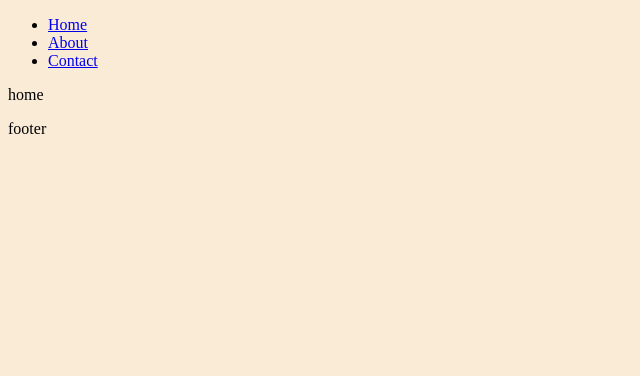
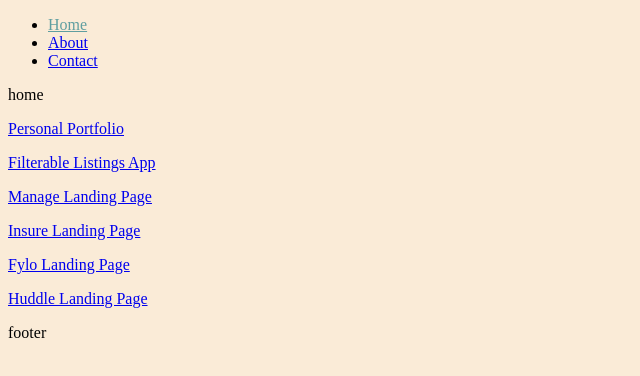
Before and after one commit to rangelreyna/portfolio, a React (Create React App) app: page / in a window 1280 px wide. Shown: the top 376 px of the page, without its empty margins (0-640 px from the left). Built offline with nearby package versions, Linux system fonts and the light colour scheme.

Commit message:
set up dynamic routing for projects

```diff
--- a/package.json
+++ b/package.json
@@ -6,8 +6,9 @@
     "@testing-library/jest-dom": "^5.11.9",
     "@testing-library/react": "^11.2.5",
     "@testing-library/user-event": "^12.8.3",
-    "react": "^17.0.1",
-    "react-dom": "^17.0.1",
+    "react": "^16.14.0",
+    "react-dom": "^16.14.0",
+    "react-html-parser": "^2.0.2",
     "react-router-dom": "^5.2.0",
     "react-scripts": "4.0.3",
     "web-vitals": "^1.1.1"
--- a/src/App.css
+++ b/src/App.css
@@ -1,4 +1,8 @@
 body {
   background-color: antiquewhite;
 }
+
+li.active .header__link {
+  color: cadetblue;
+}
 /*# sourceMappingURL=App.css.map */
--- a/src/App.js
+++ b/src/App.js
@@ -1,4 +1,4 @@
-import React, { useState, useEffect } from 'react';
+import React from 'react';
 import { BrowserRouter as Router, Route, Switch } from 'react-router-dom';
 import { Header, Home, About, Contact, Project, Footer } from './components';
 import './App.css';
@@ -12,7 +12,7 @@ function App() {
           <Route path="/" exact component={Home} />
           <Route path="/about" exact component={About} />
           <Route path="/contact" exact component={Contact} />
-          <Route path="/project" exact component={Project} />
+          <Route path="/project-:pathname" exact component={Project} />
         </Switch>
         <Footer />
       </Router>
--- a/src/App.scss
+++ b/src/App.scss
@@ -4,3 +4,7 @@
 body{
     background-color: antiquewhite;
 }
+
+li.active .header__link{
+    color: cadetblue;
+}
--- a/src/components/Header.js
+++ b/src/components/Header.js
@@ -6,13 +6,13 @@ function Header({ location }) {
       <nav>
         <ul>
           <li className={`${location.pathname === "/" ? "active" : ""}`}>
-            <Link to="/">Home</Link>
+            <Link className="header__link" to="/">Home</Link>
           </li>
-          <li className={`${location.pathname === "/about" ? "active" : ""}`}>
-            <Link to="/About">About</Link>
+          <li className={`${location.pathname.toLowerCase() === "/about" ? "active" : ""}`}>
+            <Link className="header__link" to="/about">About</Link>
           </li>
-          <li className={`${location.pathname === "/contact" ? "active" : ""}`}>
-            <Link to="/Contact">Contact</Link>
+          <li className={`${location.pathname.toLowerCase() === "/contact" ? "active" : ""}`}>
+            <Link className="header__link" to="/contact">Contact</Link>
           </li>
         </ul>
       </nav>
--- a/src/components/Home.js
+++ b/src/components/Home.js
@@ -1,9 +1,22 @@
-import { Link, withRouter } from 'react-router-dom';
+import React, { useState, useEffect } from 'react';
+import projectsData from '../data/projects.json';
+import { Link } from 'react-router-dom';
 
 function Home() {
+  const [projects, setProjects] = useState([]);
+
+  useEffect(() => {
+    setProjects(projectsData);
+  }, []);
+
   return (
     <div className="home">
       <p>home</p>
+      {projects.map(project => (
+        <p key={project.id}>
+          <Link to={`/project-${project.pathname}`}>{project.title}</Link>
+        </p>
+      ))}
     </div>
   );
 }
--- a/src/components/Project.js
+++ b/src/components/Project.js
@@ -1,9 +1,28 @@
-import { Link, withRouter } from 'react-router-dom';
+import React, { useState, useEffect } from 'react';
+import projectsData from '../data/projects.json';
+import ReactHtmlParser from 'react-html-parser';
+import { Link } from 'react-router-dom';
 
-function Project() {
+function Project({ match }) {
+  const [project, setProject] = useState({
+    technologies: [],
+    slidePreviews: [],
+    detailText: []
+  });
+
+  useEffect(() => {
+    setProject(projectsData.find(project => project.pathname === match.params.pathname));
+  }, []);
+
   return (
     <div className="project">
-      <p>project</p>
+      <h1>{project.title}</h1>
+      <p>{project.intro}</p>
+      {project.detailText.map((paragraph, index) => (
+        <p key={index}>
+          {ReactHtmlParser(paragraph) /* parsing to enable html <strong> tags */}
+        </p>
+      ))}
     </div>
   );
 }
--- /dev/null
+++ b/src/data/projects.json
@@ -0,0 +1,199 @@
+[
+    {
+        "id": "240458",
+        "pathname": "personal-portfolio",
+        "title": "Personal Portfolio",
+        "technologies": [
+            "HTML",
+            "Sass",
+            "React"
+        ],
+        "homePreview": "",
+        "slidePreviews": [
+            "",
+            ""
+        ],
+        "date": "March 2021",
+        "live": "http://reynarangel.com/",
+        "github": "https://github.com/rangelreyna/portfolio",
+        "intro": "",
+        "detailText": [
+            "",
+            "",
+            ""
+        ],
+        "hasFMCredit": false,
+        "prevProject": {
+            "title": "",
+            "path": ""
+        },
+        "nextProject": {
+            "title": "",
+            "path": ""
+        }
+    },
+    {
+        "id": "714948",
+        "pathname": "filterable-listings-app",
+        "title": "Filterable Listings App",
+        "technologies": [
+            "HTML",
+            "Sass",
+            "React"
+        ],
+        "homePreview": "",
+        "slidePreviews": [
+            "",
+            ""
+        ],
+        "date": "January 2021",
+        "live": "https://static-job-listings-three.vercel.app/",
+        "github": "https://github.com/rangelreyna/projects-and-challenges/tree/master/static-job-listings-master",
+        "intro": "A React app that allows you to filter through a set of job listings based on job role, level, and technologies used.",
+        "detailText": [
+            "This was my first project working with <strong>React</strong>. It was a great exercise to help me learn how dynamic web applications work. I chose to build it with React to help dynamically render different job listings as filtering categories changed.",
+            "The changing state of this app was managed using <strong>React hooks</strong> such as <strong>useState</strong> and <strong>useEffect</strong>. The initial set of displayed job listings are retrieved from a <strong>JSON</strong> file and these are then <strong>filtered</strong> through as the user selects category tags. The user is able to remove category tags from the filtering set one at a time or completely clear the set and view the initial job listings again.",
+            "Given mobile and desktop mockups, I built this app to be <strong>fully responsive</strong> by following a <strong>mobile-first</strong> approach. I used <strong>Sass partials</strong> and a <strong>BEM</strong> inspired class architecture to keep my styles organized and modular."
+        ],
+        "hasFMCredit": true,
+        "prevProject": {
+            "title": "Personal Portfolio",
+            "path": "personal-portfolio"
+        },
+        "nextProject": {
+            "title": "Manage Landing Page",
+            "path": "manage-landing-page"
+        }
+    },
+    {
+        "id": "565930",
+        "pathname": "manage-landing-page",
+        "title": "Manage Landing Page",
+        "technologies": [
+            "HTML",
+            "Sass",
+            "JavaScript"
+        ],
+        "homePreview": "",
+        "slidePreviews": [
+            "",
+            ""
+        ],
+        "date": "",
+        "live": "https://projects-and-challenges.vercel.app/manage-landing-page-master/index.html",
+        "github": "https://github.com/rangelreyna/projects-and-challenges/tree/master/manage-landing-page-master",
+        "intro": "A fully responsive page featuring a vanilla JavaScript slider, complete with mobile hamburger menu.",
+        "detailText": [
+            "",
+            "",
+            ""
+        ],
+        "hasFMCredit": true,
+        "prevProject": {
+            "title": "",
+            "path": ""
+        },
+        "nextProject": {
+            "title": "",
+            "path": ""
+        }
+    },
+    {
+        "id": "378722",
+        "pathname": "insure-landing-page",
+        "title": "Insure Landing Page",
+        "technologies": [
+            "HTML",
+            "Sass",
+            "JavaScript"
+        ],
+        "homePreview": "",
+        "slidePreviews": [
+            "",
+            ""
+        ],
+        "date": "",
+        "live": "https://projects-and-challenges.vercel.app/insure-landing-page-master/index.html",
+        "github": "https://github.com/rangelreyna/projects-and-challenges/tree/master/insure-landing-page-master",
+        "intro": "A fully responsive page featuring multiple overlapping elements, complete with mobile hamburger menu.",
+        "detailText": [
+            "",
+            "",
+            ""
+        ],
+        "hasFMCredit": true,
+        "prevProject": {
+            "title": "",
+            "path": ""
+        },
+        "nextProject": {
+            "title": "",
+            "path": ""
+        }
+    },
+    {
+        "id": "740390",
+        "pathname": "fylo-landing-page",
+        "title": "Fylo Landing Page",
+        "technologies": [
+            "HTML",
+            "Sass",
+            "JavaScript"
+        ],
+        "homePreview": "",
+        "slidePreviews": [
+            "",
+            ""
+        ],
+        "date": "",
+        "live": "https://projects-and-challenges.vercel.app/fylo-landing-page-with-two-column-layout-master/index.html",
+        "github": "https://github.com/rangelreyna/projects-and-challenges/tree/master/fylo-landing-page-with-two-column-layout-master",
+        "intro": "A simple 2-column layout landing page with single input forms and form validation.",
+        "detailText": [
+            "",
+            "",
+            ""
+        ],
+        "hasFMCredit": true,
+        "prevProject": {
+            "title": "",
+            "path": ""
+        },
+        "nextProject": {
+            "title": "",
+            "path": ""
+        }
+    },
+    {
+        "id": "837777",
+        "pathname": "huddle-landing-page",
+        "title": "Huddle Landing Page",
+        "technologies": [
+            "HTML",
+            "Sass"
+        ],
+        "homePreview": "",
+        "slidePreviews": [
+            "",
+            ""
+        ],
+        "date": "",
+        "live": "https://projects-and-challenges.vercel.app/huddle-landing-page-with-alternating-feature-blocks-master/index.html",
+        "github": "https://github.com/rangelreyna/projects-and-challenges/tree/master/huddle-landing-page-with-alternating-feature-blocks-master",
+        "intro": "A simple HTML and CSS landing page with alternating feature cards and a 4-column footer.",
+        "detailText": [
+            "",
+            "",
+            ""
+        ],
+        "hasFMCredit": true,
+        "prevProject": {
+            "title": "",
+            "path": ""
+        },
+        "nextProject": {
+            "title": "",
+            "path": ""
+        }
+    }
+]
```
Also changed, not shown: 2 other files (tests, documents, lock files or other folders).
